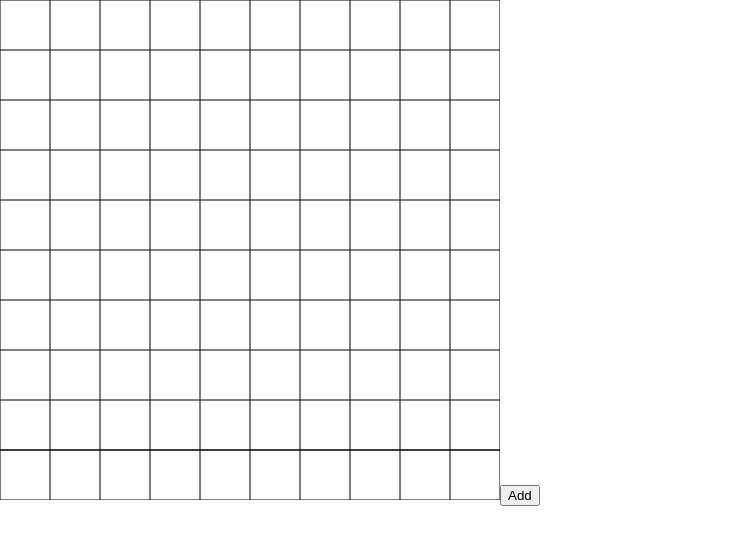
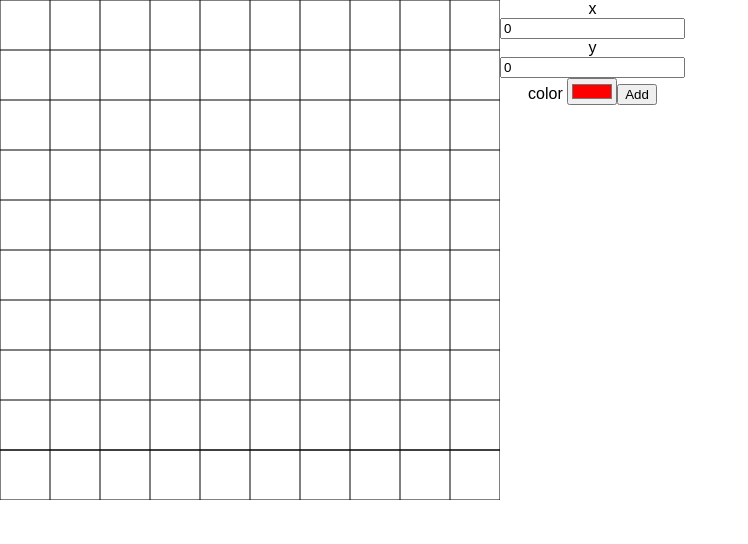
Before and after one commit to cdj2112/Game-Grid, a React (Create React App) app: page / in a window 1280 px wide. Shown: the top 544 px of the page, without its empty margins (0-748 px from the left). Built offline with nearby package versions, Linux system fonts and the light colour scheme.

Commit message:
add pieces to specific places with specific colors

```diff
--- a/src/App.js
+++ b/src/App.js
@@ -1,6 +1,7 @@
 import React, { Component } from 'react';
 
-import CanvasGrid from './Components/CanvasGrid'
+import CanvasGrid from './Components/CanvasGrid';
+import PieceAdder from './Components/PieceAdder';
 
 //import logo from './logo.svg';
 import './App.css';
@@ -13,10 +14,11 @@ class App extends Component {
     }
   }
 
-  addPiece(){
+  addPiece({ x, y, color }){
     const { pieces } = this.state;
     pieces.push({
-      pos: {x:0, y:0}
+      pos: {x:parseInt(x), y:parseInt(y)},
+      color,
     })
     this.setState({pieces})
   }
@@ -26,7 +28,7 @@ class App extends Component {
     return (
       <div className="App">
         <CanvasGrid gridSideLength={10} pieces={pieces}/>
-        <button onClick={this.addPiece.bind(this)}>Add</button>
+        <PieceAdder addPiece={this.addPiece.bind(this)}/>
       </div>
     );
   }
--- a/src/Components/CanvasGrid.js
+++ b/src/Components/CanvasGrid.js
@@ -19,6 +19,7 @@ class CanvasGrid extends Component {
 
     ctx.clearRect(0,0,width,height);
 
+    ctx.strokeStyle = '#000';
     ctx.beginPath();
     for (let i = 1; i < gridSideLength; i++){
       ctx.moveTo(i*gridSizeW, 0);
@@ -32,16 +33,18 @@ class CanvasGrid extends Component {
     ctx.stroke();
 
     pieces.forEach((p)=>{
-      const { x, y } = p.pos;
+      const { pos, color } = p;
+      const { x, y } = pos;
       ctx.beginPath();
+      ctx.fillStyle = color;
       ctx.ellipse(
         (x+0.5)*gridSizeW, (y+0.5)*gridSizeH,
         gridSizeW/2, gridSizeH/2,
         0, 0, 2*Math.PI
       )
       ctx.closePath();
+      ctx.fill();
     })
-    ctx.fill();
   }
 
   handleClick(ev){
--- /dev/null
+++ b/src/Components/PieceAdder.css
@@ -0,0 +1,5 @@
+.addBase {
+	position: absolute;
+	left: 500px;
+	top: 0;
+}
--- /dev/null
+++ b/src/Components/PieceAdder.js
@@ -0,0 +1,34 @@
+import React, { Component } from 'react';
+
+import './PieceAdder.css'
+
+export default class PieceAdder extends Component {
+	constructor(props){
+		super(props);
+		this.state = {
+			x: 0,
+			y: 0,
+			color: '#ff0000'
+		}
+	}
+
+	changeAttribute(attr){
+    return (ev) => {
+    	this.setState({[attr]:ev.target.value});
+    }
+	}
+
+	sendPiece(){
+    this.props.addPiece(this.state);
+	}
+
+	render(){
+		const { x, y, color } = this.state;
+		return <div className={'addBase'}>
+      x <input type='number' value={x} onChange={this.changeAttribute('x')}></input>
+      y <input type='number' value={y} onChange={this.changeAttribute('y')}></input>
+      color <input type='color' value={color} onChange={this.changeAttribute('color')}></input>
+      <button onClick={this.sendPiece.bind(this)}>Add</button>
+		</div>;
+	}
+}
```
